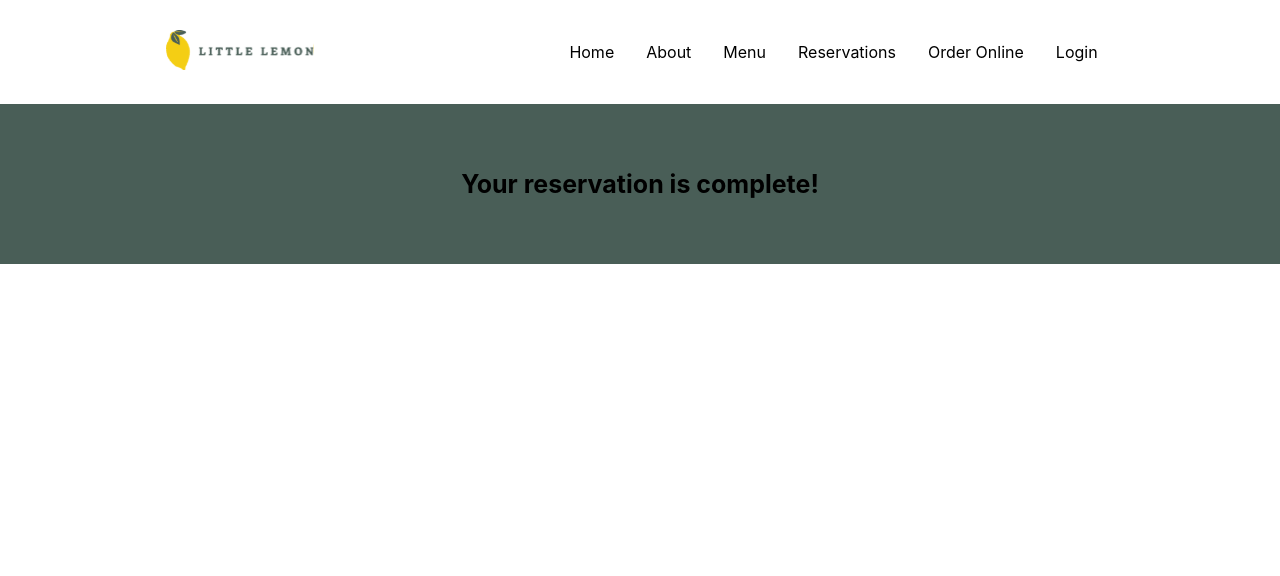
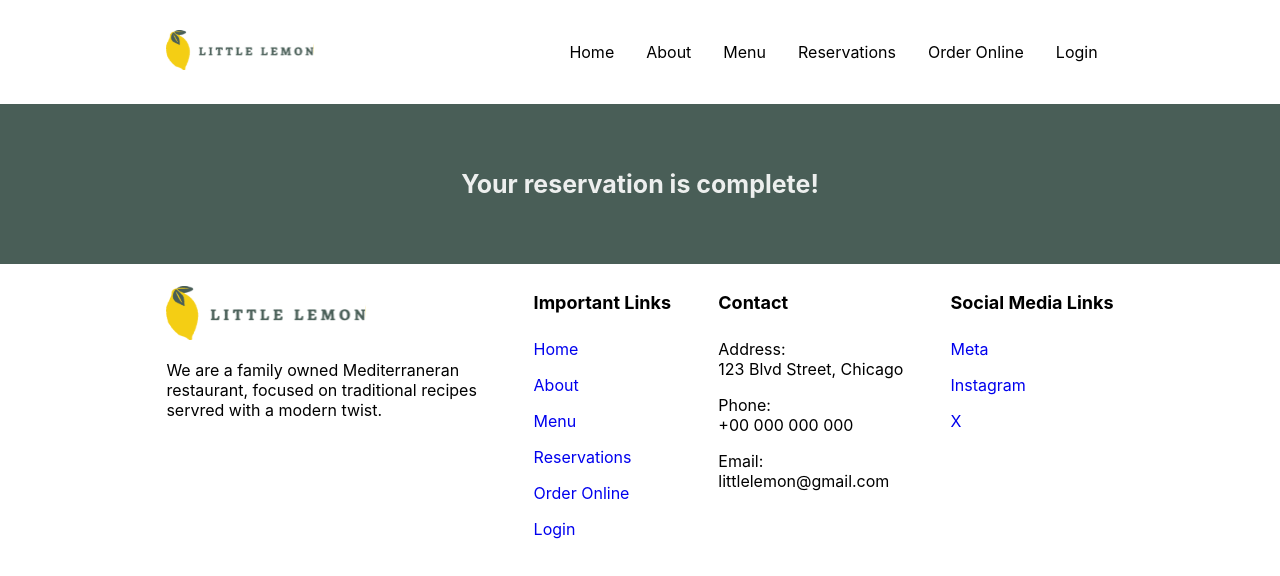
Before and after one commit to kslay27/ks-capstone, a React (Create React App) app: page /confirmation in a window 1280 px wide. Shown: the top 576 px of the page. Built offline with nearby package versions, Linux system fonts and the light colour scheme.

Commit message:
Added menu link and footer. Cleanup. Ready for submission

```diff
--- a/src/App.js
+++ b/src/App.js
@@ -1,6 +1,5 @@
 import './App.scss';
 import Footer from './components/Footer';
-import Header from './components/Header';
 import Main from './components/Main';
 import Nav from './components/Nav';
 
--- a/src/App.scss
+++ b/src/App.scss
@@ -43,13 +43,6 @@ nav ul li a:hover{
 .menu-icon {
   display: none;
   cursor: pointer;
-}
-
-.bar {
-  width: 25px;
-  height: 3px;
-  background-color: black;
-  margin: 5px 0;
 }
 
 .nav-links {
@@ -145,17 +138,19 @@ input, label{
   border-radius: 4px;
 }
 
-.confirm {
+.confirmRes {
   display: flex;
   /* align-items: center; */
   justify-content: center;
 }
 
-/* menu items */
+/* Menu items */
 
 .menu-container{
-  margin: 110px auto;
-  padding: 10px 13%;
+  margin: 40px auto;
+  padding: 10px 15%;
+  padding-top: 0px;
+  margin-top: 0px;
 }
 
 .menu-container h2{
@@ -169,6 +164,15 @@ input, label{
   flex-wrap: wrap;
 }
 
+.menu-content{
+  padding: 5px 15px;
+}
+
+.menu-content .heading{
+  display: flex;
+  justify-content: space-between;
+}
+
 .cards{
   margin-top: 30px;
   display: flex;
@@ -178,38 +182,17 @@ input, label{
   gap: 2rem 1rem;
 }
 
+.cards img{
+  width: 100%;
+  height: 233px;
+  border-radius: 8px;
+}
+
 .menu-items{
   /* height: 400px; */
   width: 350px;
   background: #a9c8be;
   border-radius: 8px;
-}
-
-.menu-container img{
-  width: 100%;
-  height: 233px;
-  border-radius: 8px;
-}
-
-.menu-content{
-  padding: 5px 15px;
-}
-
-.menu-content .heading{
-  display: flex;
-  justify-content: space-between;
-}
-
-button {
-  background-color: $primary;
-  color: black;
-  padding: 14px 18px;
-  border: none;
-  text-decoration: none;
-  border-radius: 12px;
-  font-size: 20px;
-  font-weight: bold;
-  cursor: pointer;
 }
 
 .orderBtn{
@@ -219,6 +202,9 @@ button {
   font-weight: 600;
 }
 
+
+
+/* Footer */
 footer section{
   padding: 10px 13%;
   display: flex;
@@ -226,13 +212,13 @@ footer section{
   align-items: flex-start;
 }
 
-.company-info img{
+.restaurant-info img{
   margin-top: 12px;
   cursor: pointer;
   width: 200px;
 }
 
-.company-info p{
+.restaurant-info p{
   width: 320px;
 }
 
@@ -248,6 +234,22 @@ footer ul li{
   padding: 8px 0;
 }
 
+/* General */
+
+button {
+  background-color: $primary;
+  color: black;
+  padding: 14px 18px;
+  border: none;
+  text-decoration: none;
+  border-radius: 12px;
+  font-size: 20px;
+  font-weight: bold;
+  cursor: pointer;
+}
+
+
+/* Smaller Screen */
 
 @media screen and (max-width: 768px){
   .menu-icon {
@@ -272,10 +274,6 @@ footer ul li{
 
   nav ul li a{
     color: #fff;
-  }
-
-  .bar{
-    background: #333333;
   }
 
   .banner-img{
@@ -307,7 +305,7 @@ footer ul li{
     flex-direction: column;
   }
 
-  .company-info p{
+  .restaurant-info p{
     width: 100%;
   }
 }
--- a/src/components/BookingConfirmation.js
+++ b/src/components/BookingConfirmation.js
@@ -1,8 +1,11 @@
 
 function BookingConfirmation() {
+  const styles = {
+    color: "#EDEFEE"
+  }
   return (
       <header>
-        <h3 className="confirm">Your reservation is complete!</h3>
+        <h3 style={styles} className="confirmRes">Your reservation is complete!</h3>
       </header>
   );
 }
--- a/src/components/Footer.js
+++ b/src/components/Footer.js
@@ -1,8 +1,44 @@
+import React from "react"
+import small_logo from "../images/Logo.svg"
 
-function Footer() {
-  return (
-      <footer></footer>
-  );
+const Footer = () => {
+    return(
+        <footer className="restaurant-footer">
+            <section>
+            <div className="restaurant-info">
+                <img src={small_logo} alt="Little Lemon"/>
+                <p>We are a family owned Mediterraneran restaurant, focused on traditional recipes servred with a modern twist.</p>
+            </div>
+            <div>
+                <h3>Important Links</h3>
+            <ul>
+                <li><a href="/">Home</a></li>
+                <li><a href="/">About</a></li>
+                <li><a href="/menu">Menu</a></li>
+                <li><a href="/booking">Reservations</a></li>
+                <li><a href="/menu">Order Online</a></li>
+                <li><a href="/">Login</a></li>
+            </ul>
+            </div>
+            <div>
+                <h3>Contact</h3>
+            <ul>
+            <li>Address: <br/> 123 Blvd Street, Chicago</li>
+                <li>Phone: <br/> +00 000 000 000</li>
+                <li>Email: <br/> littlelemon@gmail.com</li>
+            </ul>
+            </div>
+            <div>
+                <h3>Social Media Links</h3>
+            <ul>
+                <li><a href="/">Meta</a></li>
+                <li><a href="=/">Instagram</a></li>
+                <li><a href="/">X</a></li>
+            </ul>
+            </div>
+            </section>
+        </footer>
+    )
 }
 
 export default Footer;
--- a/src/components/Main.js
+++ b/src/components/Main.js
@@ -3,6 +3,7 @@ import {Route, Routes, useNavigate} from 'react-router-dom';
 import Header from './Header';
 import BookingPage from './BookingPage';
 import BookingConfirmation from './BookingConfirmation';
+import Menu from './Menu';
 function Main() {
 
   // Make times update between two arrays if day is even?
@@ -61,6 +62,8 @@ function Main() {
           <Route path="/" element={<Header/>}/>
           <Route path="/booking" element={<BookingPage availableTimes={state.availableTimes} dispatch={dispatch} submitForm={submitForm}/>}/>
           <Route path="/confirmation" element={<BookingConfirmation/>}/>
+          <Route path="/menu" element={<Menu/>}/>
+
         </Routes>
       </main>
   );
--- /dev/null
+++ b/src/components/Menu.js
@@ -0,0 +1,39 @@
+import React from "react";
+import items from "../menuItems";
+
+const Menu = () => {
+
+  const handleOrder = (id) => {
+    // Handle order method
+    // ...
+  }
+
+  return (
+    <header>
+    <div className="menu-container">
+      <div className="menu-header">
+        <h2>This weeks specials!</h2>
+        <button>Online Menu</button>
+      </div>
+      <div className="cards">
+        {items.map((recipe) => (
+          <div key={recipe.id} className="menu-items">
+            <img src={recipe.image} alt="Menu Item" />
+            <div className="menu-content">
+              <div className="heading">
+                <h5>{recipe.title}</h5>
+                <p>${recipe.price}</p>
+              </div>
+              <p>{recipe.description}</p>
+              <button aria-label="On Click" className="orderbtn" onClick={() => handleOrder(recipe.id)}>Order Now</button>
+            </div>
+          </div>
+        ))}
+      </div>
+    </div>
+    </header>
+
+  );
+};
+
+export default Menu;
--- a/src/components/Nav.js
+++ b/src/components/Nav.js
@@ -23,9 +23,9 @@ function Nav() {
         <ul className={`nav-links ${menuOpen ? "visible" : ""}`}>
           <li><a href="/">Home</a></li>
           <li><a href="/">About</a></li>
-          <li><a href="/">Menu</a></li>
+          <li><a href="/menu">Menu</a></li>
           <li data-testid='link'><a href="/booking" >Reservations</a></li>
-          <li><a href="/">Order Online</a></li>
+          <li><a href="/menu">Order Online</a></li>
           <li><a href="/">Login</a></li>
 
         </ul>
--- /dev/null
+++ b/src/menuItems.js
@@ -0,0 +1,29 @@
+const menuItems = [
+  {
+    id: 1,
+    title: "Greek salad",
+    price: 12.99,
+    image: "https://i.ibb.co/68c9bLv/greek-salad.jpg",
+    description:
+      "The famous greek salad of crispy lettuce, peppers, olives and our Chicago style fota cheese, garnished with crunchy garlic and rosemary croutons",
+  },
+  {
+    id: 2,
+    title: "Bruchetta",
+    price: 7.99,
+    image: "https://i.ibb.co/317GqZv/Bruchetta.png",
+    description:
+      "Our Bruschetta is made from grilled bread that has been smeared with garlic and seasoned with salt and olive oil.",
+  },
+  {
+    id: 3,
+    title: "Lemon Dessert",
+    price: 5.78,
+    image: "https://i.ibb.co/sm6MfcH/desert.jpg",
+    description:
+      "This comes straight from grandma's recipe book, every last ingredient has been sourced and is as authentic as can be imagined.",
+  },
+
+];
+
+export default menuItems;
```
